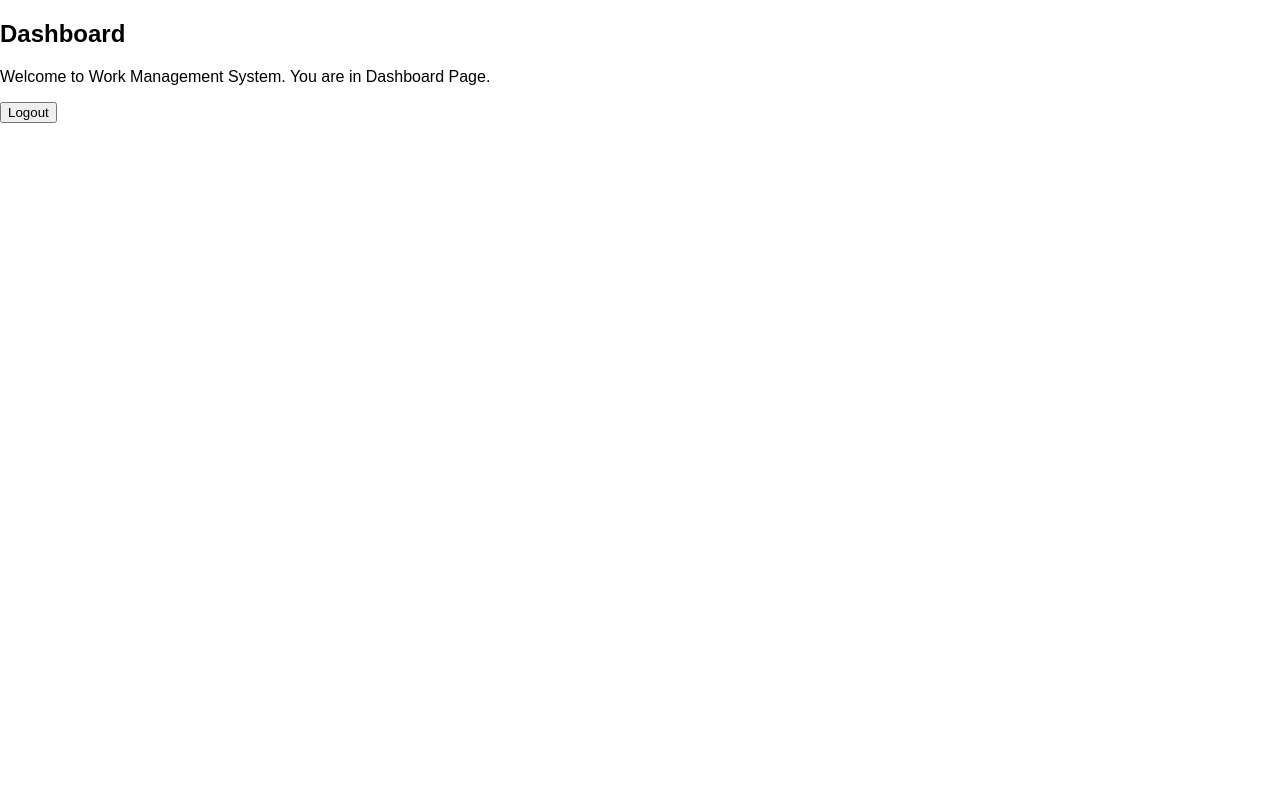
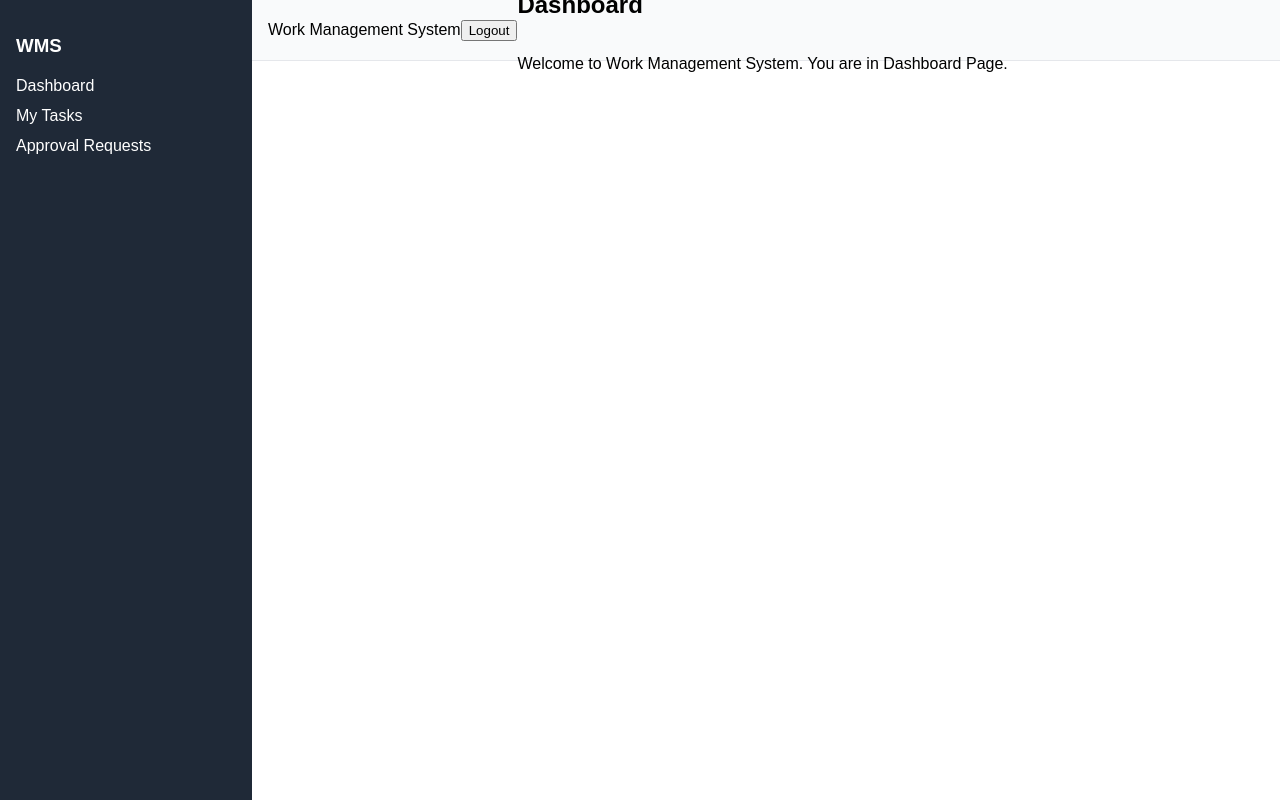
Before and after one commit to utkarsh339/work-management-system, a React (Vite) app in the folder work-management-ui/: page /login in a window 1280 px wide. Both pictures are taken after typing "name@example.com", "Sample123" into the empty fields and a click on the button "Login". Built offline with nearby package versions, Linux system fonts and the light colour scheme.

Commit message:
Added Sidebar Navigation with Tasks and Approval Pages

```diff
--- a/work-management-ui/src/App.jsx
+++ b/work-management-ui/src/App.jsx
@@ -2,6 +2,8 @@ import { BrowserRouter, Routes, Route, Navigate } from "react-router-dom";
 import { useState } from "react";
 import Login from "./pages/Login.jsx";
 import Dashboard from "./pages/Dashboard.jsx";
+import Tasks from "./pages/Tasks.jsx";
+import Approvals from "./pages/Approvals.jsx";
 
 function App() {
   const [isAuthenticated, setIsAuthenticated] = useState(false);
@@ -23,6 +25,26 @@ function App() {
               )
             }
           />
+          <Route
+            path="/tasks"
+            element={
+              isAuthenticated ? (
+                <Tasks onLogout={() => setIsAuthenticated(false)} />
+              ) : (
+                <Navigate to="/login" />
+              )
+            }
+          />
+          <Route
+            path="/approvals"
+            element={
+              isAuthenticated ? (
+                <Approvals onLogout={() => setIsAuthenticated(false)} />
+              ) : (
+                <Navigate to="/login" />
+              )
+            }
+          />
           <Route path="*" element={<Navigate to="/login" />} />
         </Routes>
       </BrowserRouter>
--- /dev/null
+++ b/work-management-ui/src/layouts/DashboardLayout.jsx
@@ -0,0 +1,78 @@
+import { Link } from "react-router-dom";
+
+function DashboardLayout({ onLogout, children }) {
+  return (
+    <div style={styles.container}>
+      {/* Sidebar */}
+      <aside style={styles.sidebar}>
+        <h3>WMS</h3>
+        <nav style={styles.nav}>
+          <Link to="/dashboard" style={styles.link}>
+            Dashboard
+          </Link>
+          <Link to="/tasks" style={styles.link}>
+            My Tasks
+          </Link>
+          <Link to="/approvals" style={styles.link}>
+            Approval Requests
+          </Link>
+        </nav>
+      </aside>
+      {/* Main area */}
+      <div style={styles.main}>
+        {/* Header */}
+        <header style={styles.header}>
+          <span>Work Management System</span>
+          <button onClick={onLogout}>Logout</button>
+
+          <main style={styles.main}>{children}</main>
+        </header>
+      </div>
+    </div>
+  );
+}
+
+const styles = {
+  container: {
+    display: "flex",
+    height: "100vh",
+  },
+  nav: {
+    display: "flex",
+    flexDirection: "column",
+    gap: "12px",
+    marginTop: "20px",
+  },
+  link: {
+    color: "#fff",
+    textDecoration: "none",
+    cursor: "pointer",
+  },
+  sidebar: {
+    width: "220px",
+    backgroundColor: "#1f2937",
+    color: "#fff",
+    padding: "16px",
+  },
+  main: {
+    flex: "1",
+    display: "flex",
+    flexDirection: "column",
+  },
+  header: {
+    height: "60px",
+    backgroundColor: "#f9fafb",
+    display: "flex",
+    justifyContent: "space-between",
+    alignItems: "center",
+    padding: "0 16px",
+    borderBottom: "1px solid #e5e7eb",
+  },
+  content: {
+    padding: "16px",
+    backgroundColor: "#f3f4f6",
+    flex: 1,
+  },
+};
+
+export default DashboardLayout;
--- /dev/null
+++ b/work-management-ui/src/pages/Approvals.jsx
@@ -0,0 +1,12 @@
+import DashboardLayout from "../layouts/DashboardLayout";
+
+function Approvals({ onLogout }) {
+  return (
+    <DashboardLayout onLogout={onLogout}>
+      <h2>Approvals</h2>
+      <p>This page will show Approval Requests.</p>
+    </DashboardLayout>
+  );
+}
+
+export default Approvals;
--- a/work-management-ui/src/pages/Dashboard.jsx
+++ b/work-management-ui/src/pages/Dashboard.jsx
@@ -1,11 +1,10 @@
+import DashboardLayout from "../layouts/DashboardLayout";
 function Dashboard({ onLogout }) {
   return (
-    <>
+    <DashboardLayout onLogout={onLogout}>
       <h2>Dashboard</h2>
       <p>Welcome to Work Management System. You are in Dashboard Page.</p>
-
-      <button onClick={onLogout}>Logout</button>
-    </>
+    </DashboardLayout>
   );
 }
 
--- /dev/null
+++ b/work-management-ui/src/pages/Tasks.jsx
@@ -0,0 +1,12 @@
+import DashboardLayout from "../layouts/DashboardLayout";
+
+function Tasks({ onLogout }) {
+  return (
+    <DashboardLayout onLogout={onLogout}>
+      <h2>My Tasks</h2>
+      <p>This page will show tasks assigned to the user.</p>
+    </DashboardLayout>
+  );
+}
+
+export default Tasks;
```
